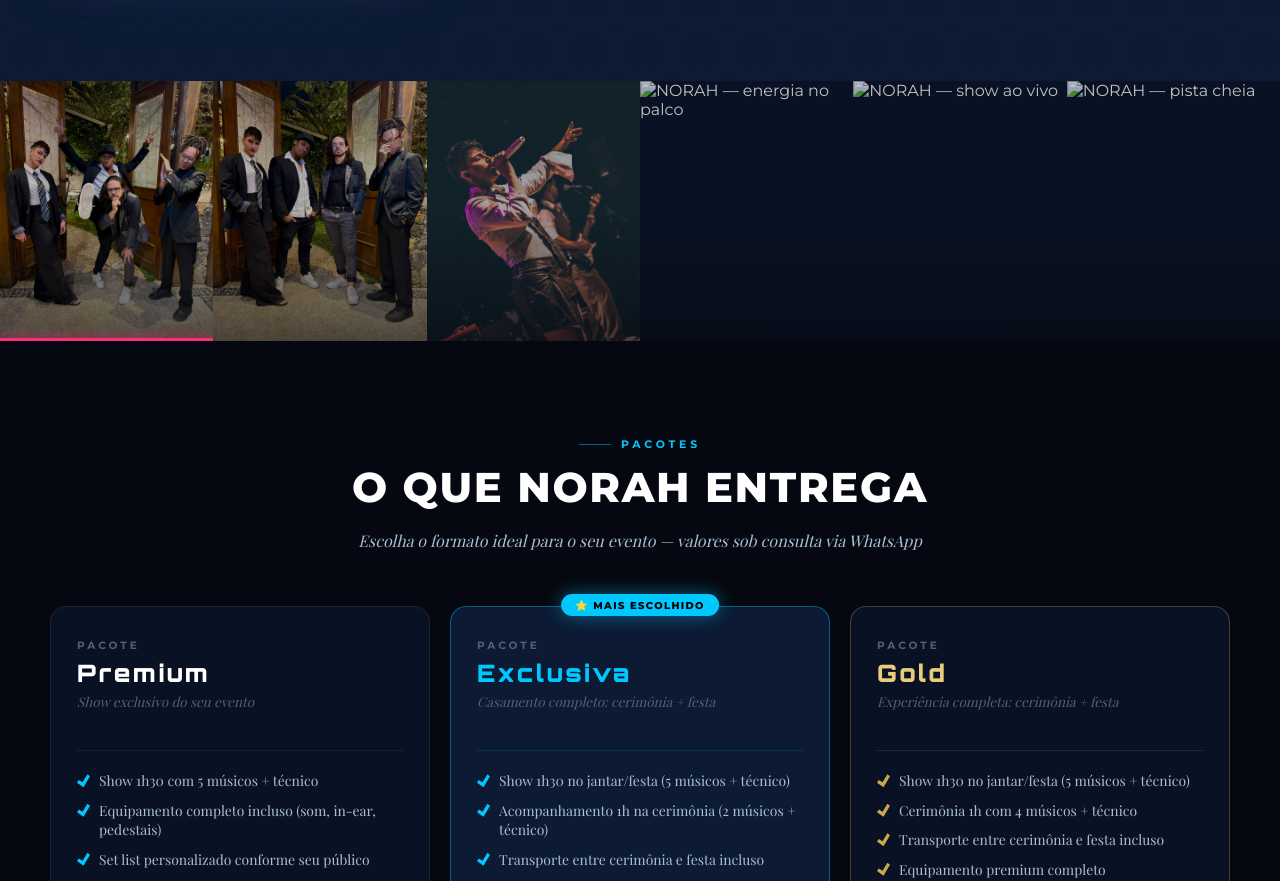
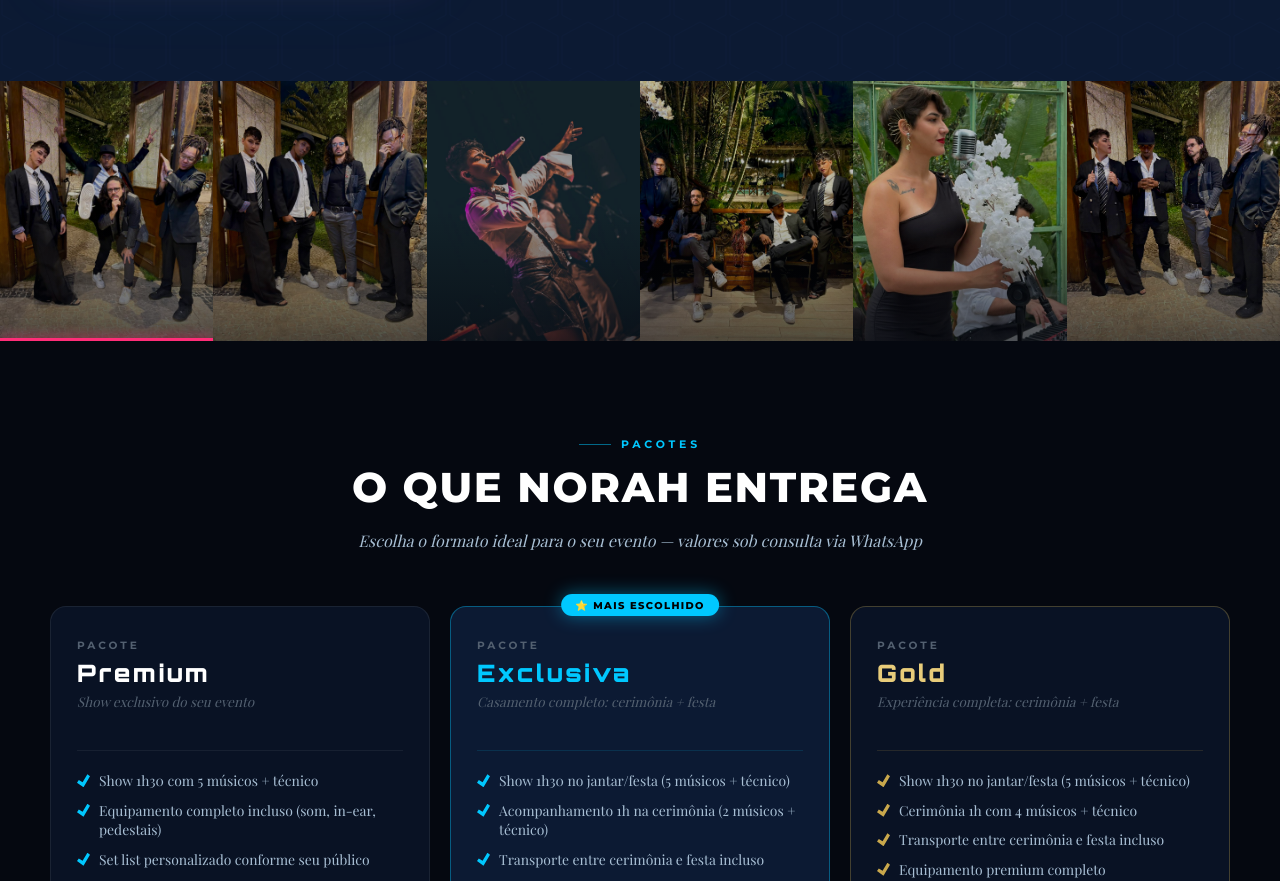
Before and after one commit to vitorcarvalhosa/norah-lp, a plain HTML site: page index.html in a window 1280 px wide. Shown: the part 6494-7375 px from the top of the page. Drawn offline with nearby package versions, Linux system fonts and the light colour scheme; a web font is replaced by a local one.

Commit message:
Corrige paths da galeria

```diff
--- a/index.html
+++ b/index.html
@@ -1750,9 +1750,9 @@
       <div class="gallery-img"><img src="fotos-banda/norah-banda-01.jpeg" alt="NORAH ao vivo" loading="lazy" /></div>
       <div class="gallery-img"><img src="fotos-banda/norah-banda-03.jpeg" alt="Performance NORAH" loading="lazy" /></div>
       <div class="gallery-img"><img src="fotos-banda/norah-banda-06.jpeg" alt="Banda NORAH — show completo" loading="lazy" /></div>
-      <div class="gallery-img"><img src="fotos-banda/00000007-PHOTO-2026-02-21-12-48-45.jpg" alt="NORAH — energia no palco" loading="lazy" /></div>
-      <div class="gallery-img"><img src="fotos-banda/00000035-PHOTO-2026-02-21-14-39-39.jpg" alt="NORAH — show ao vivo" loading="lazy" /></div>
-      <div class="gallery-img"><img src="fotos-banda/00000221-PHOTO-2026-02-25-20-27-21.jpg" alt="NORAH — pista cheia" loading="lazy" /></div>
+      <div class="gallery-img"><img src="fotos-banda/norah-banda-02.jpeg" alt="NORAH — energia no palco" loading="lazy" /></div>
+      <div class="gallery-img"><img src="fotos-banda/norah-banda-07.jpeg" alt="NORAH — show ao vivo" loading="lazy" /></div>
+      <div class="gallery-img"><img src="fotos-banda/norah-banda-04.jpeg" alt="NORAH — pista cheia" loading="lazy" /></div>
     </div>
   </section>
 
```
